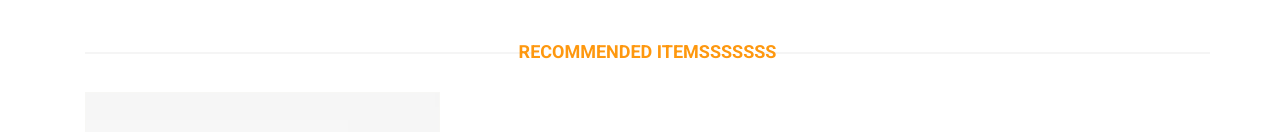
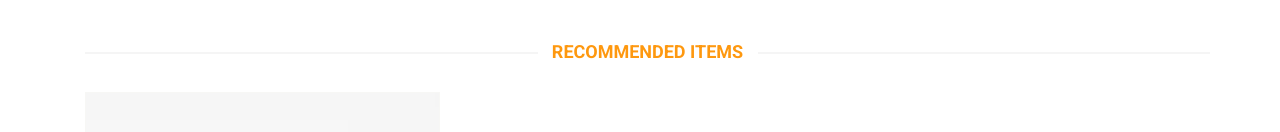
Before and after one commit to AbhishekGajipara/bs2021, a plain HTML site: page index.html in a window 1280 px wide. Shown: the part 554-686 px from the top of the page. Drawn offline with Linux system fonts and the light colour scheme.

Commit message:
Update index.html

```diff
--- a/index.html
+++ b/index.html
@@ -228,7 +228,7 @@
 				<div class="col-sm-12 padding-right">
 
 					<div class="recommended_items"><!--recommended_items-->
-						<h2 class="title text-center">recommended itemsssssss</h2>
+						<h2 class="title text-center">recommended items</h2>
 
 						<div id="recommended-item-carousel" class="carousel slide" data-ride="carousel">
 							<div class="carousel-inner">
```
